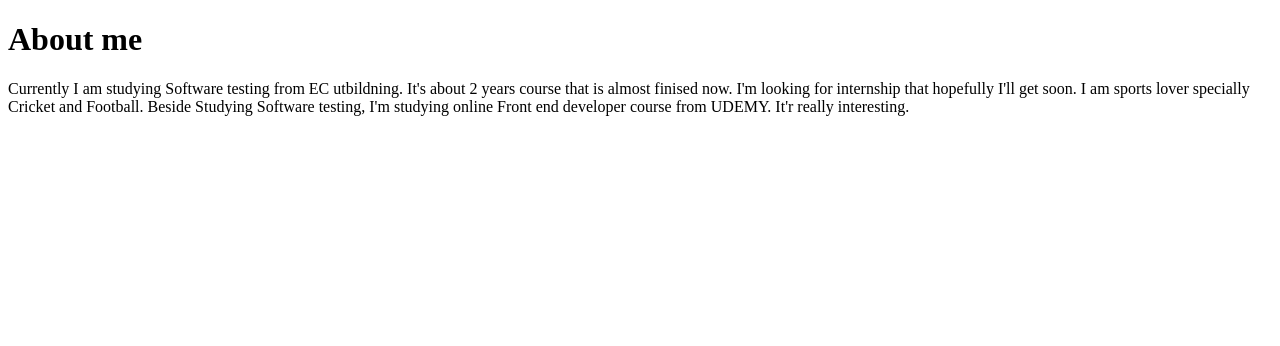
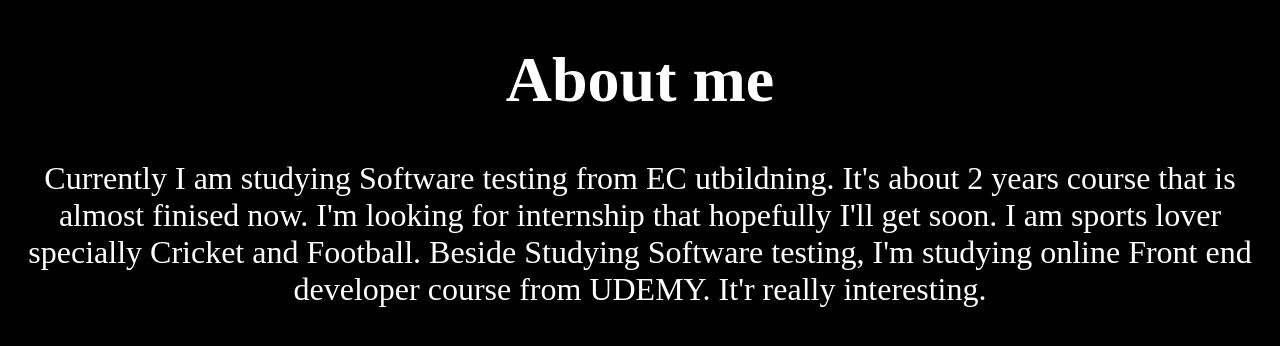
Before and after one commit to UmarUsmanAhmad/Umar-sPort, a plain HTML site: page about.html in a window 1280 px wide. Drawn offline with Linux system fonts and the light colour scheme; the site is published under a folder, as on GitHub Pages, so addresses that start at the root find nothing.

Commit message:
changes made

```diff
--- a/about.html
+++ b/about.html
@@ -4,7 +4,7 @@
     <meta charset="UTF-8">
     <meta name="viewport" content="width=device-width, initial-scale=1.0">
     <title>About</title>
-    <link rel="stylesheet" href="/index.css">
+    <link rel="stylesheet" href="./index.css">
 </head>
 <body>
     <div class="about-me">
```
Also changed, not shown: Calculator.html (+2 -2 lines).
